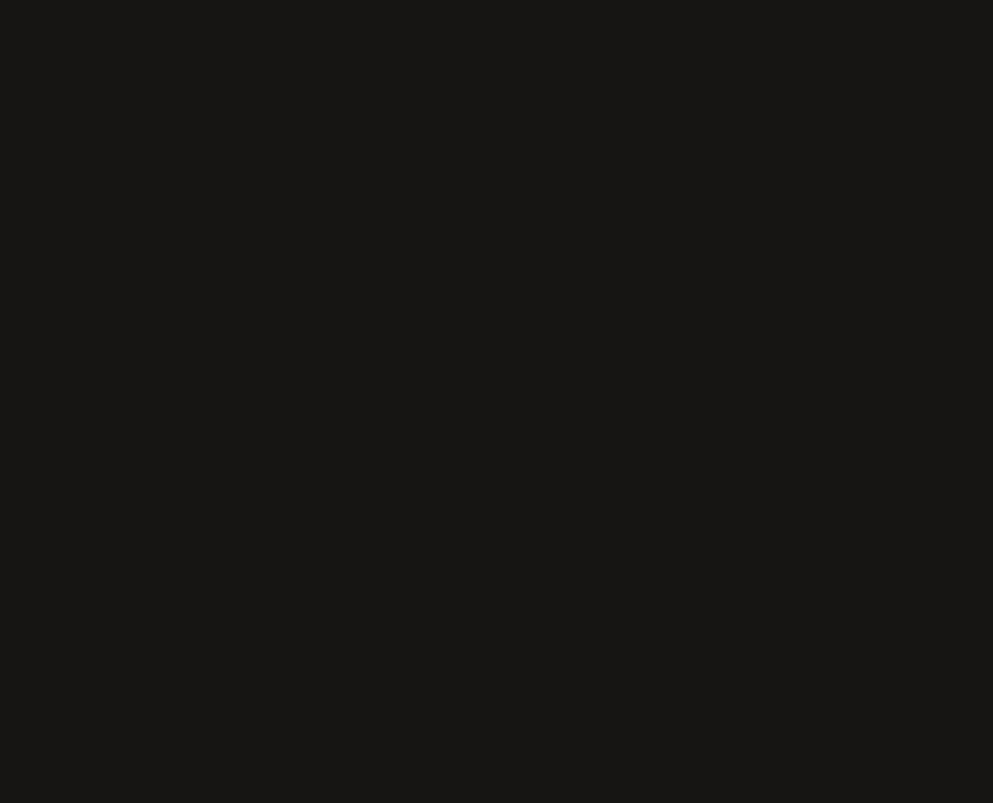
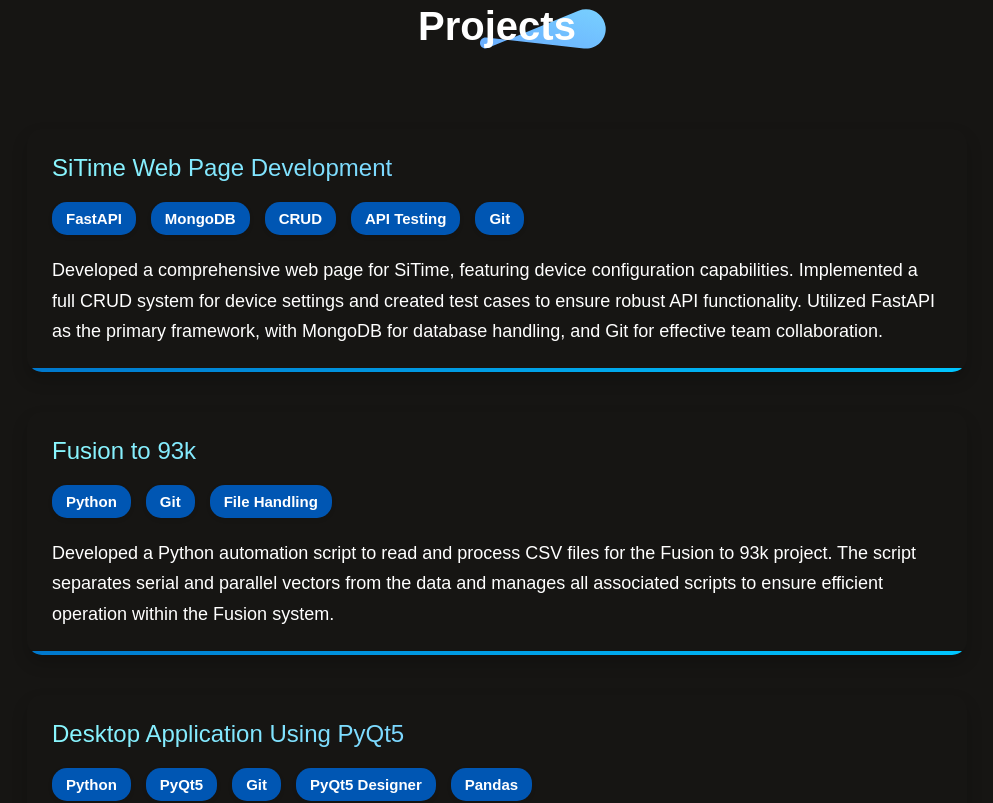
Before and after one commit to MohamedNaveed03/PersonalPortfolio, a React (Create React App) app: page / in a window 1280 px wide. Shown: the part 4440-5243 px from the top of the page, without its empty margins (143-1136 px from the left). Before the commit the page ends 4364 px from the top, so only its background shows below. Built offline with nearby package versions, Linux system fonts and the light colour scheme; the HTML template or start-up script is replaced by a standard one.

Commit message:
project section

```diff
--- a/src/App.js
+++ b/src/App.js
@@ -4,6 +4,7 @@
 import About from './components/About/About'
 import Certifications from './components/Certification/Certifications'
 import Experience from './components/Experience/Experience'
+import Project from './components/Project/Project'
 
 function App() {
   return (
@@ -13,6 +14,7 @@
       <About></About>
       <Certifications></Certifications>
       <Experience></Experience>
+      <Project></Project>
     </div>
   )
 }
--- a/src/components/About/About.css
+++ b/src/components/About/About.css
@@ -22,7 +22,7 @@
     position: absolute;
     bottom: 0;
     right: 0;
-    height: 50px;
+    height: 4dvh;
     z-index: -1;
 }
 
--- a/src/components/Certification/Certification.css
+++ b/src/components/Certification/Certification.css
@@ -22,7 +22,7 @@
     position: absolute;
     bottom: 0;
     right: 0;
-    height: 50px;
+    height: 40px;
     z-index: -1;
 }
 
--- a/src/components/Experience/Experience.css
+++ b/src/components/Experience/Experience.css
@@ -22,7 +22,7 @@
     position: absolute;
     bottom: 0;
     right: 0;
-    height: 50px;
+    height: 40px;
     z-index: -1;
 }
 
--- /dev/null
+++ b/src/components/Project/Project.css
@@ -0,0 +1,100 @@
+.project-section {
+    display: flex;
+    flex-direction: column;
+    align-items: center;
+    justify-content: center;
+    gap: 80px;
+    margin: 80px 170px ;
+}
+
+.about-title{
+        position: relative;
+
+}
+.about-title h1{
+    padding: 0px 30px;
+    font-size: 40px;
+    font-weight: 600;
+
+}
+
+.about-title img{
+    position: absolute;
+    bottom: 0;
+    right: 0;
+    height: 40px;
+    z-index: -1;
+}
+
+.project-container {
+    display: flex;
+    flex-direction: column;
+    gap: 40px;
+    margin-bottom: 80px;
+}
+
+.project-card {
+
+    border-radius: 15px;
+    box-shadow: 0 8px 16px rgba(0, 0, 0, 0.2);
+    padding: 25px;
+    transition: transform 0.3s ease, box-shadow 0.3s ease;
+    position: relative;
+    overflow: hidden;
+}
+
+.project-card::after {
+    content: '';
+    position: absolute;
+    width: 100%;
+    height: 3.5px;
+    background: linear-gradient(120deg, #0077cc 0%, #00c6ff 100%);
+    bottom: 0;
+    left: 0;
+    border-radius: 0 0 15px 15px;
+    z-index: 1;
+}
+
+.project-card:hover {
+    transform: translateY(-15px);
+    box-shadow: 0 12px 24px rgba(0, 0, 0, 0.3);
+}
+
+.project-card-content {
+    position: relative;
+    z-index: 2;
+}
+
+.project-name {
+    font-size: 24px;
+    font-weight: 500;
+    background: linear-gradient(120deg, #89f7fe 0%, #66a6ff 100%);
+    background-clip: text;
+    -webkit-background-clip: text;
+    -webkit-text-fill-color: transparent;
+    margin-bottom: 20px;
+
+}
+
+.project-skills {
+    display: flex;
+    gap: 15px;
+    flex-wrap: wrap;
+    margin-bottom: 20px;
+}
+
+.project-skills span {
+    background-color: #0056b3;
+    color: #fff;
+    padding: 8px 14px;
+    border-radius: 15px;
+    font-size: 15px;
+    font-weight: 600;
+    box-shadow: 0 2px 4px rgba(0, 0, 0, 0.1);
+}
+
+.project-description {
+    font-size: 18px;
+    line-height: 1.7;
+    color: white;
+}
--- /dev/null
+++ b/src/components/Project/Project.jsx
@@ -0,0 +1,76 @@
+import React from 'react';
+import theme_pattern from "../../assets/theme_pattern.svg";
+import "./Project.css";
+
+function Project() {
+  return (
+    <div className='project-section'>
+      <div className="about-title">
+        <h1>Projects</h1>
+        <img src={theme_pattern} alt="Background Pattern" />
+      </div>
+
+      <div className='project-container'>
+      <div class="project-card">
+    <h2 class="project-name">SiTime Web Page Development</h2>
+    <div class="project-skills">
+        <span>FastAPI</span>
+        <span>MongoDB</span>
+        <span>CRUD</span>
+        <span>API Testing</span>
+        <span>Git</span>
+    </div>
+    <p class="project-description">
+        Developed a comprehensive web page for SiTime, featuring device configuration capabilities. Implemented a full CRUD system for device settings and created test cases to ensure robust API functionality. Utilized FastAPI as the primary framework, with MongoDB for database handling, and Git for effective team collaboration.
+    </p>
+</div>
+
+
+<div class="project-card">
+    <h2 class="project-name">Fusion to 93k</h2>
+    <div class="project-skills">
+        <span>Python</span>
+        <span>Git</span>
+        <span>File Handling</span>
+    </div>
+    <p class="project-description">
+        Developed a Python automation script to read and process CSV files for the Fusion to 93k project. The script separates serial and parallel vectors from the data and manages all associated scripts to ensure efficient operation within the Fusion system.
+    </p>
+</div>
+
+
+<div class="project-card">
+    <h2 class="project-name">Desktop Application Using PyQt5</h2>
+    <div class="project-skills">
+        <span>Python</span>
+        <span>PyQt5</span>
+        <span>Git</span>
+        <span>PyQt5 Designer</span>
+        <span>Pandas</span>
+    </div>
+    <p class="project-description">
+        Developed a desktop application using PyQt5 to efficiently maintain and track lot testing processes. Designed the graphical user interface with PyQt5 Designer and implemented backend functionality using Python. Managed the project and version control with Git.
+    </p>
+</div>
+
+<div class="project-card">
+    <h2 class="project-name">Tawhid Leathers - Webpage</h2>
+    <div class="project-skills">
+        <span>JavaScript</span>
+        <span>HTML</span>
+        <span>CSS</span>
+        <span>React</span>
+        <span>Git</span>
+    </div>
+    <p class="project-description">
+        As a freelancer, developed a professional webpage for Tawhid Leather Company to effectively present their services. Collaborated directly with the client to understand their needs and managed a team of 2+ members to deliver the project. Employed JavaScript, HTML, CSS, and React for development, with Git used for seamless collaboration and version control.
+    </p>
+</div>
+
+
+      </div>
+    </div>
+  );
+}
+
+export default Project;
```
